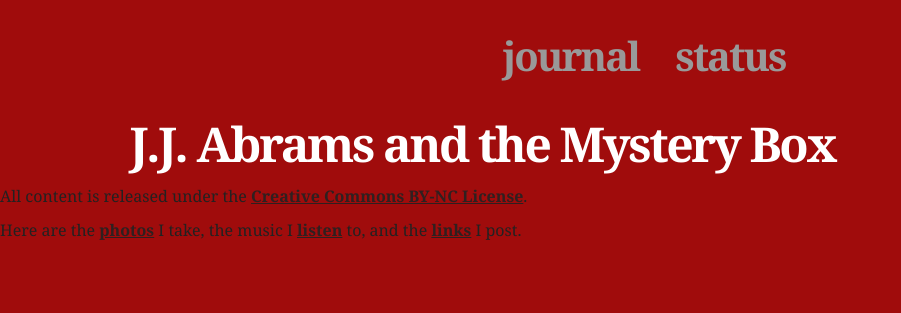
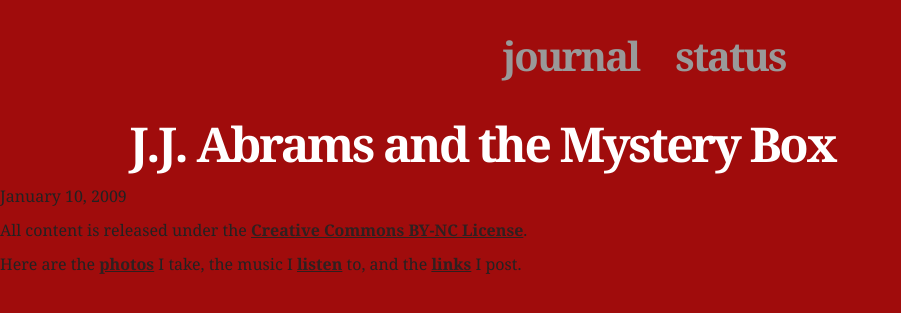
Before and after one commit to drewfranklin/drewfranklin.github.io, a Jekyll site: the page built from index.html, in a window 1280 px wide. Shown: the top 313 px of the page, without its empty margins (0-901 px from the left). Built offline with Jekyll 4.4.1, drawn with Linux system fonts in a browser that asks for light colours.

Commit message:
More Index Fixes

```diff
--- a/index.html
+++ b/index.html
@@ -12,10 +12,10 @@ class: home
 				{% if post.show-description %}
 					{{ post.description }}
 				{{% elsif %}}
-					{{ post.content }}
+					{{ content }}
 				{% endif %}
 				<footer>
-					<span class="date">{{ page.date | date: "%B %d, %Y" }}</span>
+					<span class="date">{{ post.date | date: "%B %d, %Y" }}</span>
 				</footer>
 			</div>
 		</article>
```
